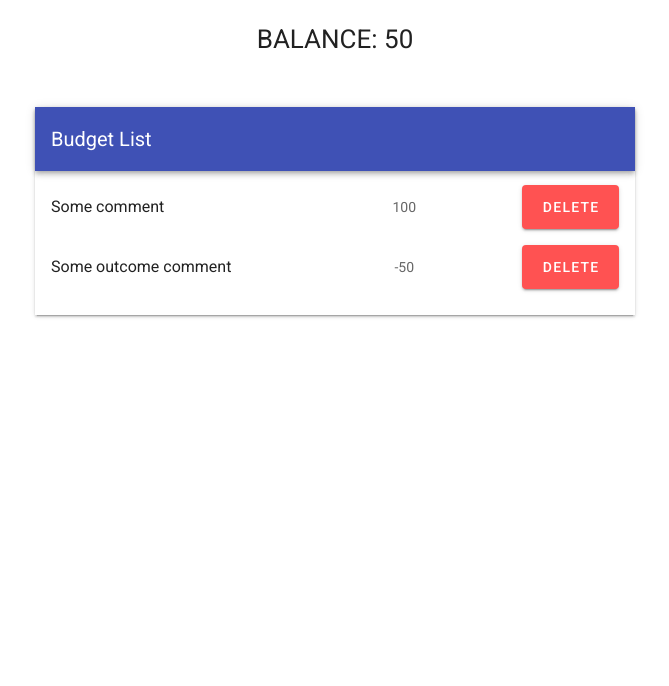
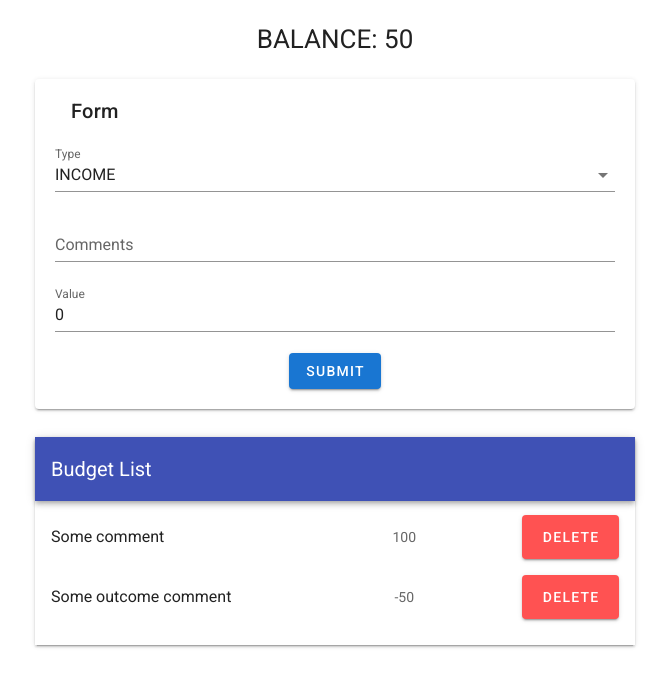
Before and after one commit to volkovVA/udemy-mescheryakov-js-vue, a Vue app: page / in a window 1280 px wide. Shown: the top 686 px of the page, without its empty margins (305-974 px from the left). Built offline with nearby package versions, Linux system fonts and the light colour scheme.

Commit message:
added form

```diff
--- a/src/App.vue
+++ b/src/App.vue
@@ -1,6 +1,7 @@
 <template>
   <v-app>
     <app-total-balance :total="totalBalance"></app-total-balance>
+    <app-form @submitForm="onFormSubmit"></app-form>
     <app-budget-list :list="list" @deleteItem="onDeleteItem"></app-budget-list>
   </v-app>
 </template>
@@ -8,13 +9,15 @@
 <script>
 import BudgetList from '@/components/BudgetList'
 import TotalBalance from '@/components/TotalBalance'
+import Form from '@/components/Form'
 
 export default {
   name: 'App',
 
   components: {
     appBudgetList: BudgetList,
-    appTotalBalance: TotalBalance
+    appTotalBalance: TotalBalance,
+    appForm: Form
   },
 
   data: () => ({
@@ -41,6 +44,13 @@ export default {
   methods: {
     onDeleteItem (id) {
       this.$delete(this.list, id)
+    },
+    onFormSubmit (data) {
+      const newObj = {
+        ...data,
+        id: String(Math.random())
+      }
+      this.$set(this.list, newObj.id, newObj)
     }
   }
 }
--- /dev/null
+++ b/src/components/Form.vue
@@ -0,0 +1,75 @@
+<template>
+  <v-card
+    class="mx-auto pl-5 pr-5 pb-5"
+    max-width="600"
+    width="600"
+  >
+    <v-card-title>Form</v-card-title>
+    <v-form ref="addItemForm" validation :model="formData" class="text-center">
+      <v-select
+          :items="items"
+          label="Type"
+          v-model="formData.type"
+          placeholder="Choose type..."
+          required
+        ></v-select>
+      <v-text-field
+        label="Comments"
+        name="comments"
+        type="comments"
+        :rules="commentRules"
+        v-model="formData.comment"
+        required
+      />
+      <v-text-field
+        label="Value"
+        name="value"
+        type="value"
+        :rules="valueRules"
+        v-model.number="formData.value"
+        required
+      />
+      <v-btn
+        @click="onSubmit"
+        color="primary"
+      >
+        submit
+      </v-btn>
+      </v-form>
+  </v-card>
+</template>
+
+<script>
+export default {
+  name: 'Form',
+  data: () => {
+    return {
+      formData: {
+        type: 'INCOME',
+        comment: '',
+        value: 0
+      },
+      items: ['INCOME', 'OUTCOME'],
+      commentRules: [
+        v => !!v || 'Please input comment'
+      ],
+      valueRules: [
+        v => !!v || 'Please input value',
+        v => typeof v === 'number' || 'Value must be a number'
+      ]
+    }
+  },
+  methods: {
+    onSubmit () {
+      if (this.$refs.addItemForm.validate()) {
+        this.$emit('submitForm', { ...this.formData })
+        this.$refs.addItemForm.reset()
+      }
+    }
+  }
+}
+</script>
+
+<style scoped>
+
+</style>
```
